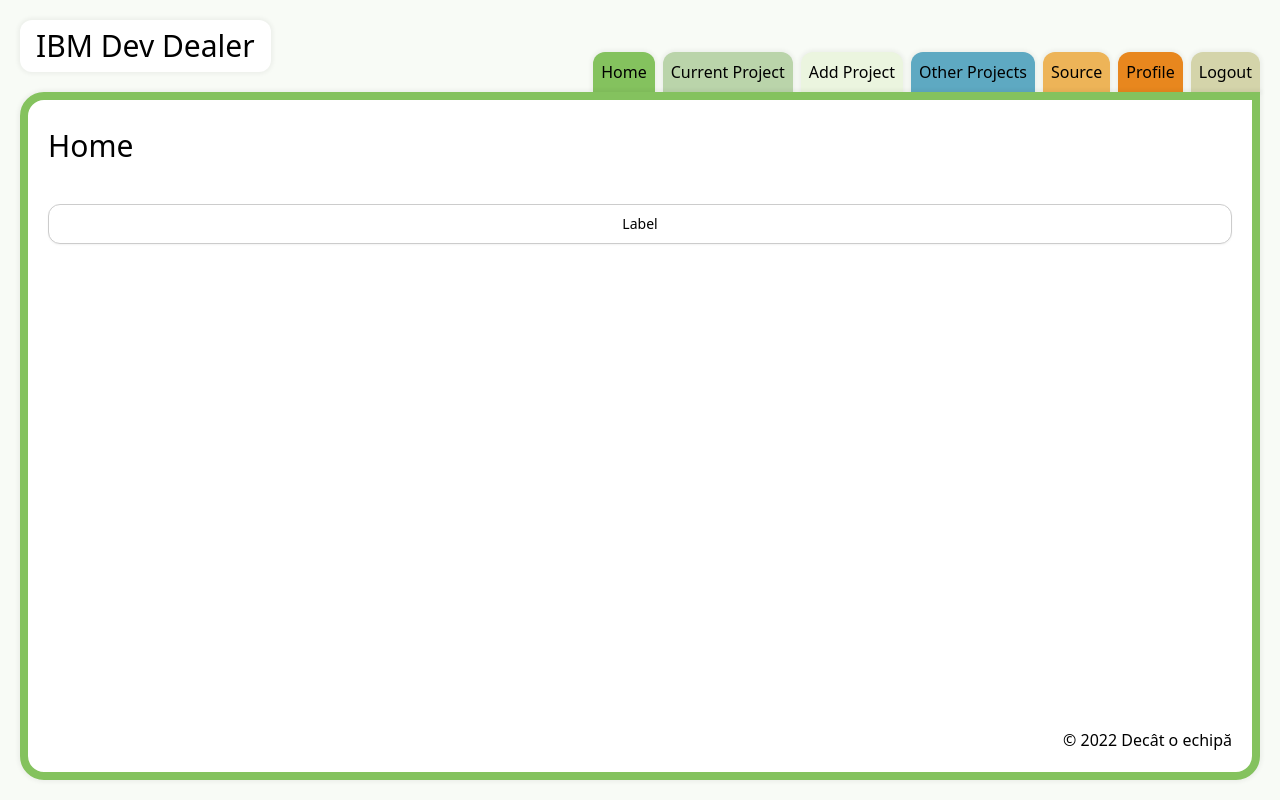
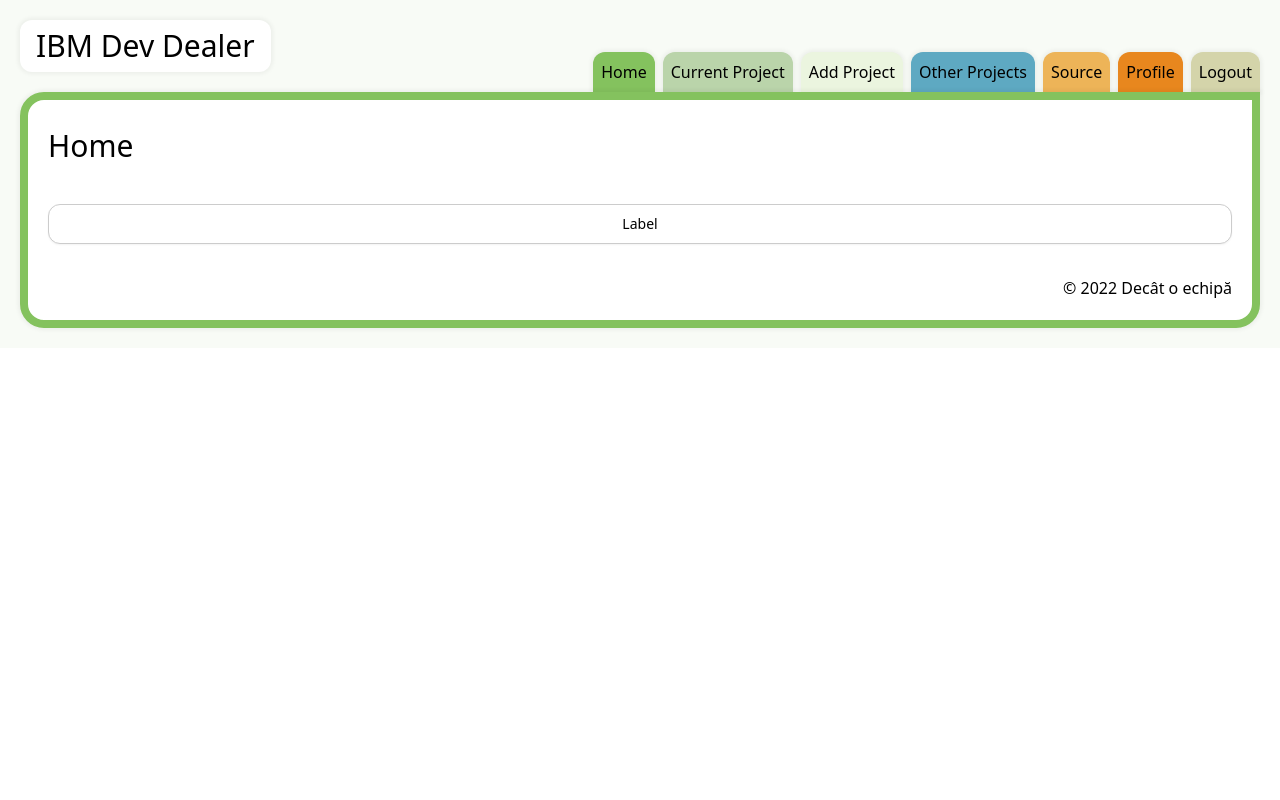
Before and after one commit to IBM-Dev-Dealer/frontend, a Next.js app: page / in a window 1280 px wide. Built offline with nearby package versions, Linux system fonts and the light colour scheme.

Commit message:
minor styling changes

```diff
--- a/components/page-components/Layout/Layout.jsx
+++ b/components/page-components/Layout/Layout.jsx
@@ -54,7 +54,7 @@ const Layout = ({ logged = true, isPM = false, error, children }) => {
   const colorIndex = selectedLink?.props.className.split('Bg')[1];
 
   return (
-    <>
+    <div className='flex h-fit'>
       <Head>
         <title>{title}</title>
       </Head>
@@ -69,7 +69,7 @@ const Layout = ({ logged = true, isPM = false, error, children }) => {
           <footer className={styles.footer}>© 2022 Decât o echipă</footer>
         </div>
       </div>
-    </>
+    </div>
   );
 };
 
--- a/components/page-components/Layout/Layout.module.scss
+++ b/components/page-components/Layout/Layout.module.scss
@@ -11,7 +11,7 @@
 
   display: flex;
   flex-direction: column;
-  @apply bg-transparent-light-green-10;
+  @apply bg-transparent-light-green-10 h-fit;
 }
 
 .header {
@@ -58,4 +58,5 @@
   justify-content: flex-end;
   border-radius: 0 0 map-get($spacing, "s") map-get($spacing, "s");
   border-top: none;
+  @apply mt-6;
 }
```
